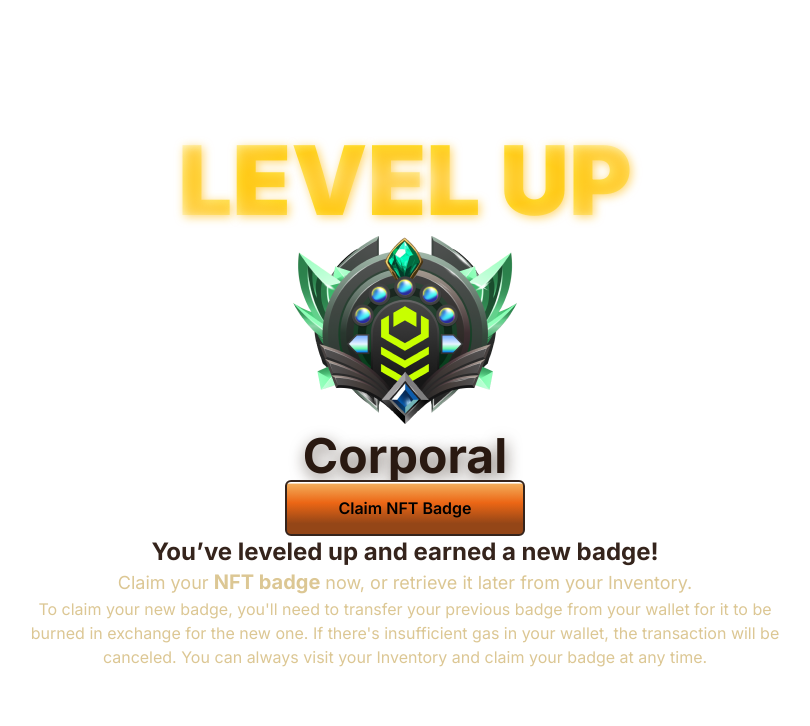
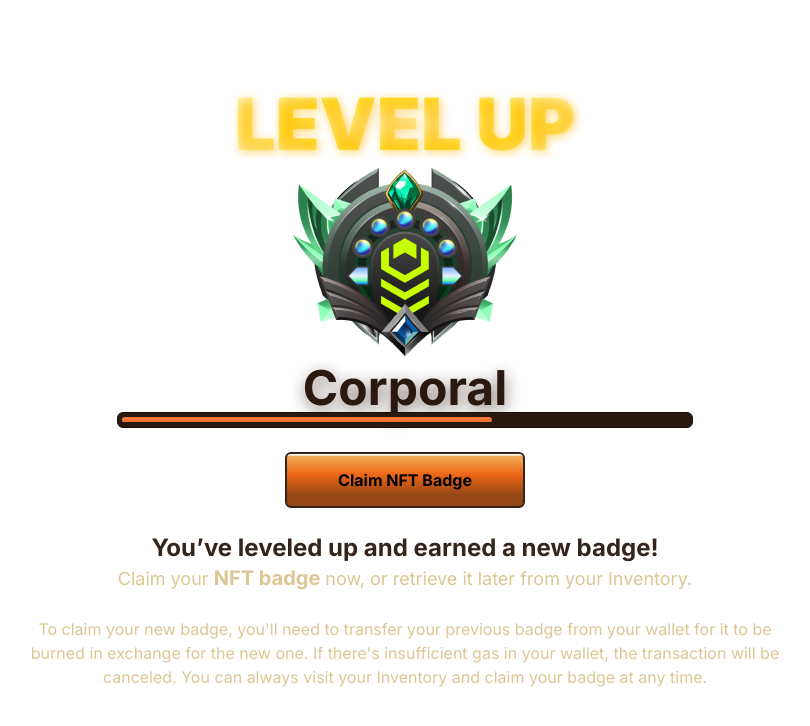
Before and after one commit to arhamabeer/infinite8-popup, a Next.js app: page /level-up in a window 1280 px wide. Shown: the top 726 px of the page, without its empty margins (235-1045 px from the left). Built offline with nearby package versions, Linux system fonts and the light colour scheme.

Commit message:
minor stylin

```diff
--- a/package.json
+++ b/package.json
@@ -10,6 +10,7 @@
   },
   "dependencies": {
     "next": "14.2.14",
+    "rc-progress": "^4.0.0",
     "react": "^18",
     "react-dom": "^18",
     "react-icons": "^5.3.0"
--- a/src/components/levelUpPopup/levelUp.tsx
+++ b/src/components/levelUpPopup/levelUp.tsx
@@ -1,12 +1,37 @@
-import React from "react";
+"use client";
+
+import React, { useEffect, useState } from "react";
+import { Line } from "rc-progress";
+
 import { Lieutenant } from "../../../assets/images";
 
 function LevelUpPopup() {
+  const [progressPercent, setProgressPercent] = useState<number>(0);
+  let sum = (progressPercent / 50000) * 100;
+
+  useEffect(() => {
+    if (progressPercent < 32500) {
+      const intervalId = setInterval(() => {
+        setProgressPercent((prevProgress) => {
+          if (progressPercent >= 32500) {
+            clearInterval(intervalId);
+            return prevProgress;
+          } else {
+            return prevProgress + 2500;
+          }
+        });
+      }, 10);
+      return () => clearInterval(intervalId);
+    }
+  }, [progressPercent]);
+
+  console.log(sum);
+  console.log(`progressPercent`, progressPercent);
   return (
     <div className="h-[100vh] flex justify-center items-center m-0 p-0 flex-col w-[60%]">
       <div>
         <h1
-          className="font-black text-8xl [text-shadow:_2px_2px_10px_rgb(255_186_11_/_60%)]"
+          className="font-black text-7xl [text-shadow:_2px_2px_10px_rgb(255_186_11_/_60%)]"
           style={{
             background: "radial-gradient(#FFF4C0, #FFE02E, transparent)",
             color: "transparent",
@@ -30,14 +55,21 @@ function LevelUpPopup() {
           Corporal
         </h2>
       </div>
-      <div></div>
-      <div>
+      <div className="bg-[#291911] rounded-md w-3/4 h-4 px-1 py-1 border border-[#1a100b]  ">
+        <Line
+          percent={sum}
+          strokeWidth={1}
+          trailColor={`transparent`}
+          strokeColor={"#F37433"}
+        />
+      </div>
+      <div className="my-6">
         <button
           style={{
             background:
               "linear-gradient(to bottom, #FFFFFF 1%, #F7C790 4%, #F3AC59 4%, #EC6615 40%, #944617 80%)",
           }}
-          className="w-60 h-14 border-2 cursor-pointer border-themeMaroon text-black font-semibold rounded-md"
+          className="w-60 h-14 border-2 cursor-pointer border-themeMaroon text-black font-bold rounded-md"
         >
           Claim NFT Badge
         </button>
@@ -54,7 +86,7 @@ function LevelUpPopup() {
           now, or retrieve it later from your Inventory.
         </p>
 
-        <p className="text-center text-themeLightYellow text-base font-normal">
+        <p className="text-center my-6 text-themeLightYellow text-base font-normal">
           To claim your new badge, you'll need to transfer your previous badge
           from your wallet for it to be burned in exchange for the new one. If
           there's insufficient gas in your wallet, the transaction will be
--- a/src/components/rewardPopup/popup.module.css
+++ b/src/components/rewardPopup/popup.module.css
@@ -1,3 +1,7 @@
+.popMainDiv {
+  background: linear-gradient(to bottom, #16181e, #000000);
+}
+
 .borderClip {
   clip-path: polygon(100% 0, 100% 0, 0 100%, 0 100%);
 }
--- a/src/components/rewardPopup/popup.tsx
+++ b/src/components/rewardPopup/popup.tsx
@@ -21,7 +21,9 @@ const rewards: Rewards[] = [
 ];
 function RewardPopup() {
   return (
-    <div className="border-2 border-[#423520] rounded-xl p-14 relative w-[50%]">
+    <div
+      className={`border-2 border-[#423520] rounded-xl p-10 relative w-[50%] ${style.popMainDiv}`}
+    >
       <div className="absolute right-4 top-4 border-white rounded-md border p-2">
         <ImCross size={12} />
       </div>
@@ -38,17 +40,27 @@ function RewardPopup() {
           mission and bigger rewards!
         </p>
       </div>
+      <div className="flex justify-center items-baseline">
         <svg width="300" height="50">
           <path
-          d="M10 25 H200 Q220 25 225 40 T330 45 H470"
+            d="M10 32 H220 Q230 40 300 200 T232 50 H470"
             stroke="white"
             strokeWidth="2"
             fill="transparent"
           />
         </svg>
-      <h5 className="text-center text-[#fff] font-normal text-xl my-2">
+        <h5 className="text-center text-[#fff] font-normal text-xl my-2 mx-4">
           Rewards
         </h5>
+        <svg width="300" height="50">
+          <path
+            d="M2 45 L30 45 H70 Q80 30 80 30 T80 30 H470"
+            stroke="white"
+            stroke-width="2"
+            fill="transparent"
+          />
+        </svg>
+      </div>
       <div className="flex justify-center items-center ">
         {rewards.map((reward: Rewards, _ind: Key) => (
           <div
```
Also changed, not shown: 1 other file (tests, documents, lock files or other folders). Lines whose indentation alone changed are shown as unchanged.
